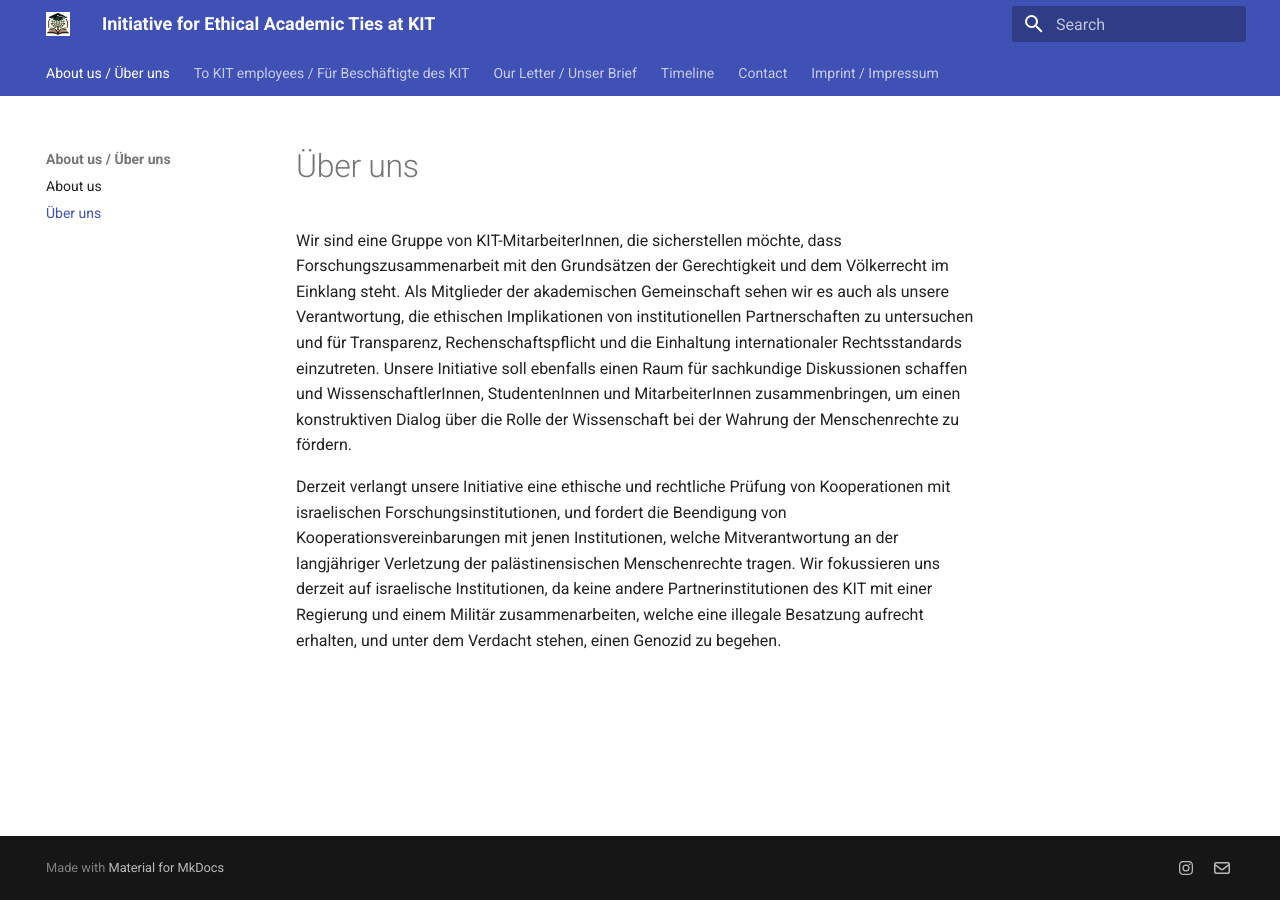
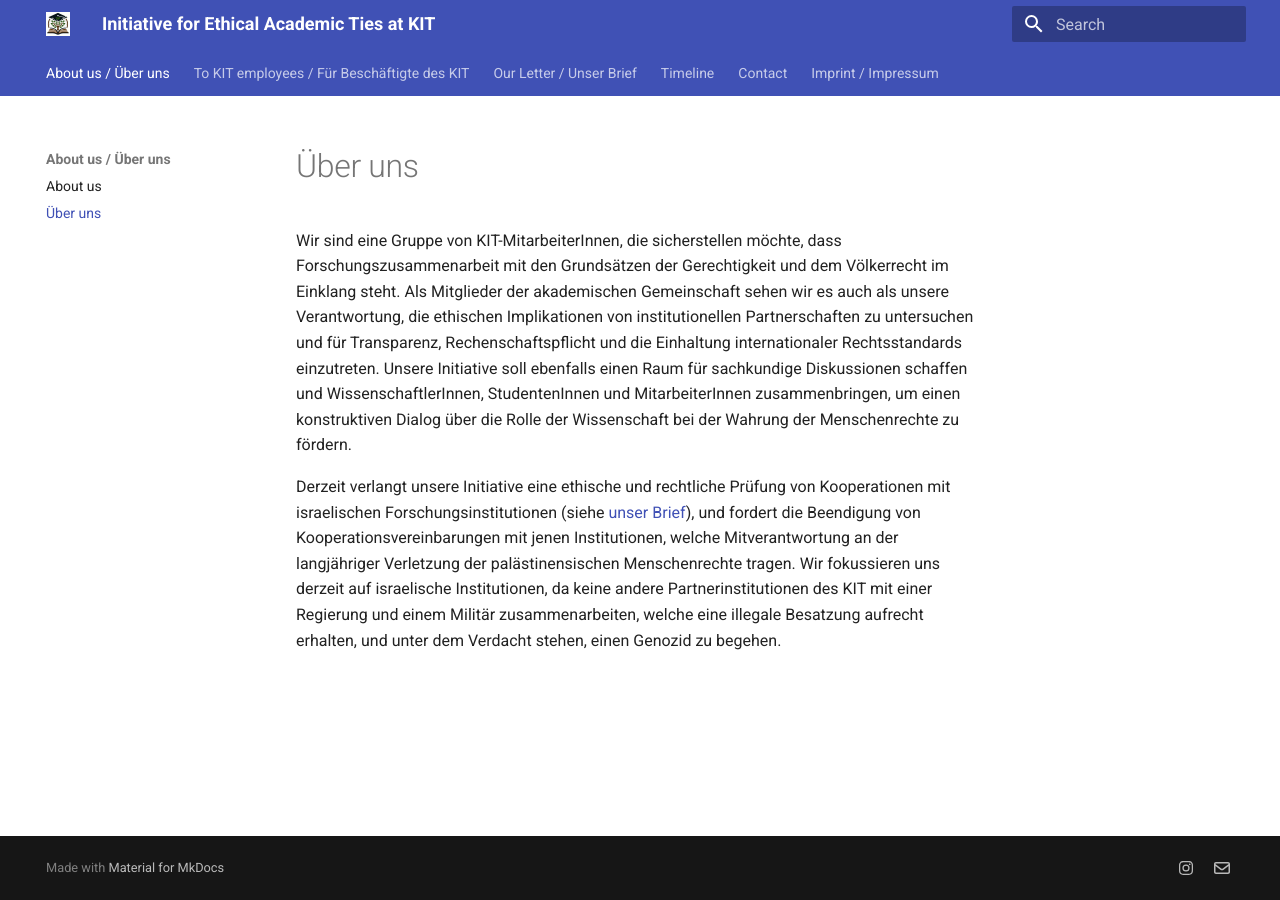
Before and after one commit to ieat-kit/ieat-kit.github.io, an MkDocs documentation site: the page built from docs/index-de.md, in a window 1280 px wide. Built offline with MkDocs 1.6.1 and Material for MkDocs 9.7.7, drawn with Linux system fonts in a browser that asks for light colours.

Commit message:
added unser Brief link in über uns

```diff
--- a/docs/index-de.md
+++ b/docs/index-de.md
@@ -2,4 +2,6 @@
 
 Wir sind eine Gruppe von KIT-MitarbeiterInnen, die sicherstellen möchte, dass Forschungszusammenarbeit mit den Grundsätzen der Gerechtigkeit und dem Völkerrecht im Einklang steht. Als Mitglieder der akademischen Gemeinschaft sehen wir es auch als unsere Verantwortung, die ethischen Implikationen von institutionellen Partnerschaften zu untersuchen und für Transparenz, Rechenschaftspflicht und die Einhaltung internationaler Rechtsstandards einzutreten. Unsere Initiative soll ebenfalls einen Raum für sachkundige Diskussionen schaffen und WissenschaftlerInnen, StudentenInnen und MitarbeiterInnen zusammenbringen, um einen konstruktiven Dialog über die Rolle der Wissenschaft bei der Wahrung der Menschenrechte zu fördern.
 
-Derzeit verlangt unsere Initiative eine ethische und rechtliche Prüfung von Kooperationen mit israelischen Forschungsinstitutionen, und fordert die Beendigung von Kooperationsvereinbarungen mit jenen Institutionen, welche Mitverantwortung an der langjähriger Verletzung der palästinensischen Menschenrechte tragen. Wir fokussieren uns derzeit auf israelische Institutionen, da keine andere Partnerinstitutionen des KIT mit einer Regierung und einem Militär zusammenarbeiten, welche eine illegale Besatzung aufrecht erhalten, und unter dem Verdacht stehen, einen Genozid zu begehen.
+Derzeit verlangt unsere Initiative eine ethische und rechtliche Prüfung von Kooperationen mit israelischen Forschungsinstitutionen (siehe [unser Brief]), und fordert die Beendigung von Kooperationsvereinbarungen mit jenen Institutionen, welche Mitverantwortung an der langjähriger Verletzung der palästinensischen Menschenrechte tragen. Wir fokussieren uns derzeit auf israelische Institutionen, da keine andere Partnerinstitutionen des KIT mit einer Regierung und einem Militär zusammenarbeiten, welche eine illegale Besatzung aufrecht erhalten, und unter dem Verdacht stehen, einen Genozid zu begehen.
+
+[unser Brief]: ./letter-de.md
```
